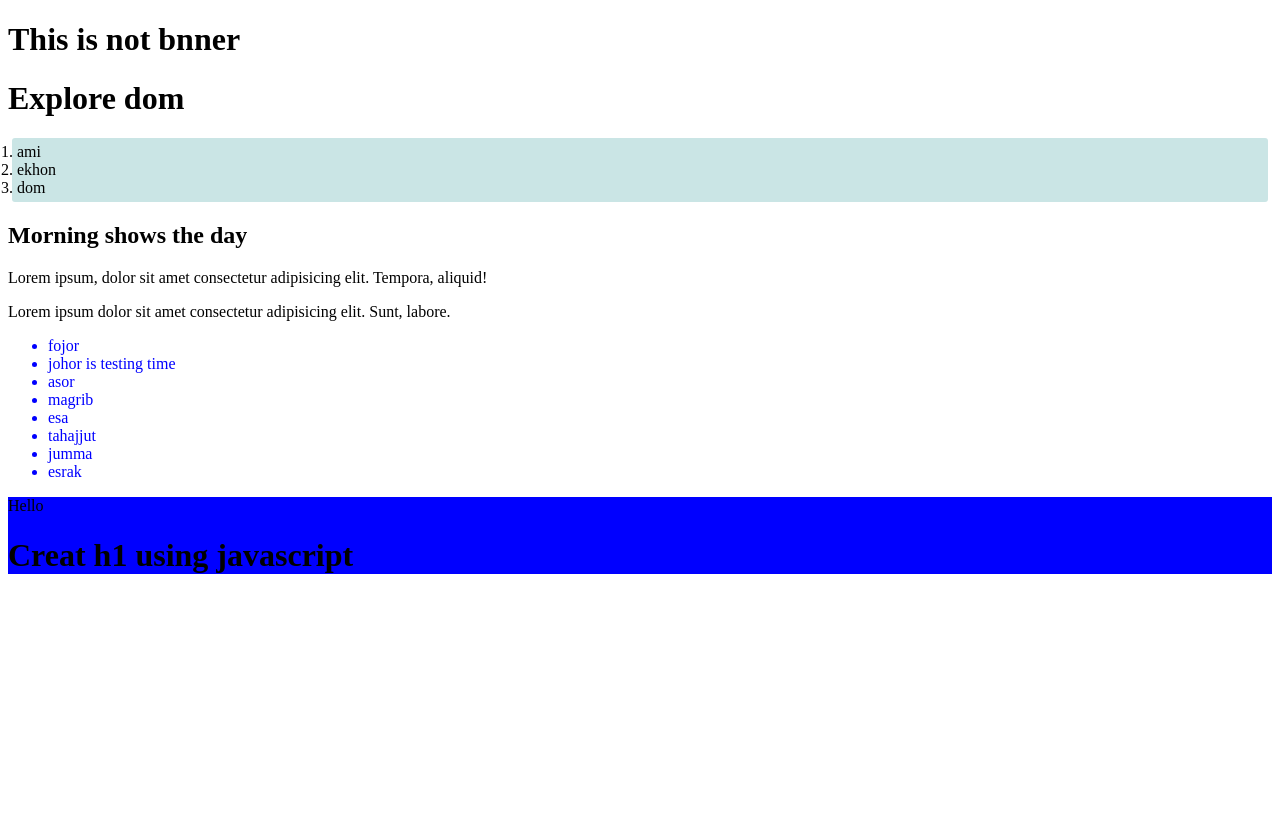
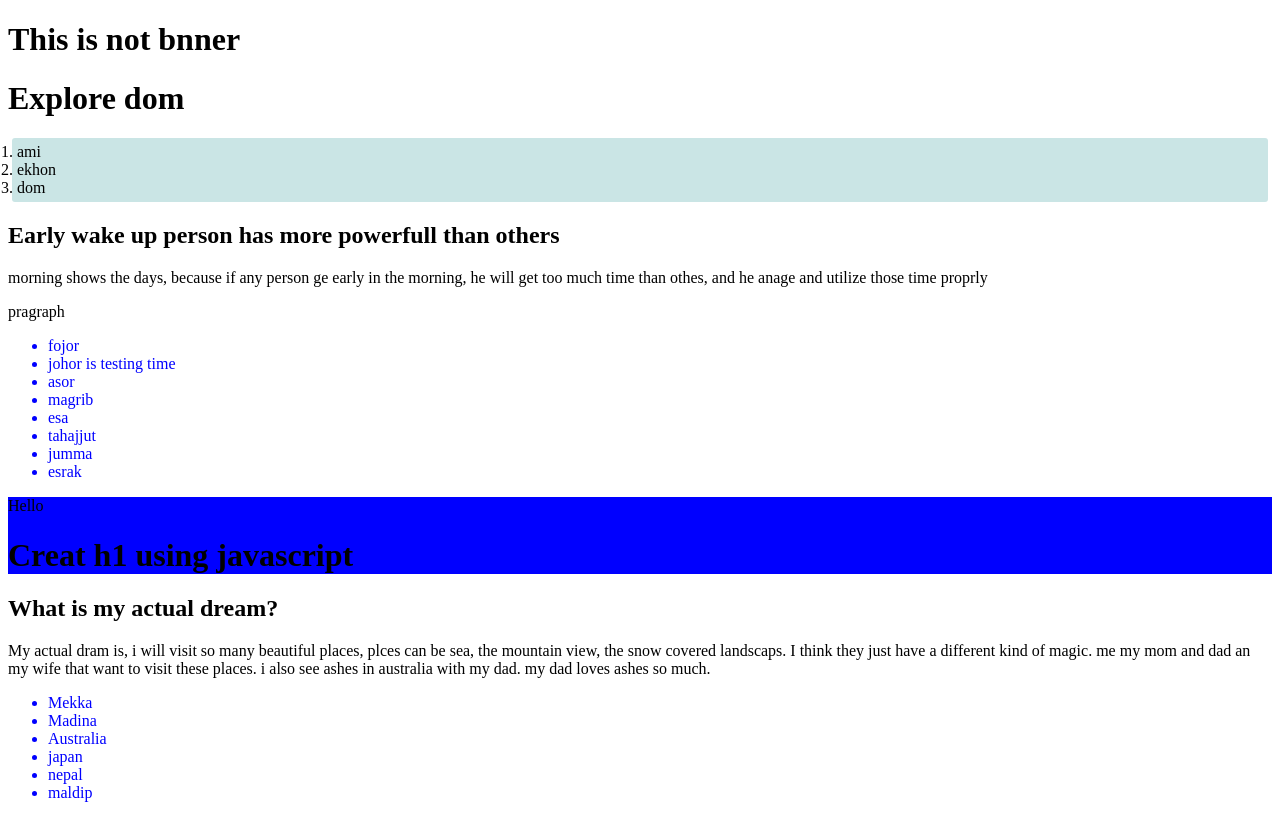
Before and after one commit to shawonstack/dom, a plain HTML site: page index.html in a window 1280 px wide. Drawn offline with Linux system fonts and the light colour scheme.

Commit message:
creat element and share what is my dream

```diff
--- a/index.html
+++ b/index.html
@@ -12,7 +12,7 @@
   <header>
     <h1>This is not bnner</h1>
   </header>
-  <main>
+  <main id="main-section">
     <h1>Explore dom </h1>
     <ol>
       <li>ami</li>
--- a/js/hello.js
+++ b/js/hello.js
@@ -1,36 +1,36 @@
-// const bio = {
-//   name: 'abul mia',
-//   id: 3344,
-//   study: 'cse',
-//   hobby: function (play) {
-//     console.log('his hobby is playing ', play);
-//   },
-// };
-// const liItem = document.getElementsByTagName('li');
-// for (const li of liItem) {
-//   console.log(li.innerText);
-// }
+const bio = {
+  name: 'abul mia',
+  id: 3344,
+  study: 'cse',
+  hobby: function (play) {
+    console.log('his hobby is playing ', play);
+  },
+};
+const liItem = document.getElementsByTagName('li');
+for (const li of liItem) {
+  console.log(li.innerText);
+}
 
-// const newList = document.getElementsByTagName('li');
-// for (list of newList) {
-//   console.log(list.innerText);
-// }
+const newList = document.getElementsByTagName('li');
+for (list of newList) {
+  console.log(list.innerText);
+}
 
-// const day = document.getElementById('morning');
-// console.log(
-//   (day.innerHTML = 'Early wake up person has more powerfull than others'),
-// );
+const day = document.getElementById('morning');
+console.log(
+  (day.innerHTML = 'Early wake up person has more powerfull than others'),
+);
 
-// const multipleChange = document.getElementsByClassName('mgs');
-// for (change of multipleChange) {
-//   console.log((change.innerText = 'pragraph'));
-// }
+const multipleChange = document.getElementsByClassName('mgs');
+for (change of multipleChange) {
+  console.log((change.innerText = 'pragraph'));
+}
 
-// const sectionAll = document.querySelector('.section-container p');
-// console.log(
-//   (sectionAll.innerText =
-//     'morning shows the days, because  if any person ge early in the morning, he will get too much time than othes, and he anage and utilize those time proprly'),
-// );
+const sectionAll = document.querySelector('.section-container p');
+console.log(
+  (sectionAll.innerText =
+    'morning shows the days, because  if any person ge early in the morning, he will get too much time than othes, and he anage and utilize those time proprly'),
+);
 const p = document.getElementById('text');
 console.log(p.parentNode);
 p.parentNode.style.background = 'blue';
@@ -39,3 +39,19 @@ const creatH1 = document.createElement('h1');
 creatH1.innerText = 'Creat h1 using javascript';
 const div = document.getElementById('shawon');
 div.appendChild(creatH1);
+
+const mainSection = document.getElementById('main-section');
+const visitPlaces = document.createElement('section');
+visitPlaces.innerHTML = `
+<h1>What is my actual dream? </h1>
+<p>My actual dram is, i will visit so many beautiful places, plces can be sea, the mountain view, the snow covered landscaps. I think they just have a different kind of magic. me my mom and dad an my wife that want to visit these places. i also see ashes in australia with my dad. my dad loves ashes so much. </p>
+<ul>
+<li>Mekka</li>
+<li>Madina</li>
+<li>Australia</li>
+<li>japan</li>
+<li>nepal</li>
+<li>maldip</li>
+</ul>
+`;
+mainSection.appendChild(visitPlaces);
```
